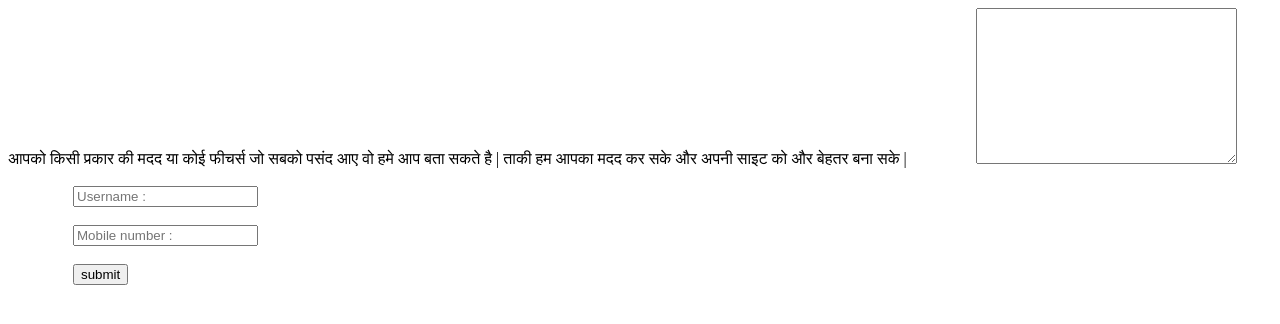
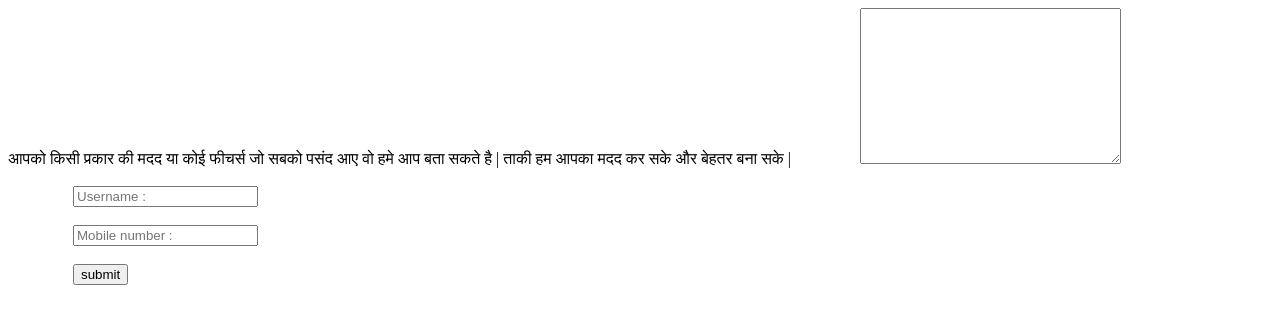
Before and after one commit to Tomrsh/T2-Gallery, a plain HTML site: page helpcent.html in a window 1280 px wide. Drawn offline with Linux system fonts and the light colour scheme.

Commit message:
Update helpcent.html

```diff
--- a/helpcent.html
+++ b/helpcent.html
@@ -28,7 +28,7 @@
     </head>
     <body
       <h2 >
-      आपको किसी प्रकार की मदद या कोई फीचर्स जो सबको पसंद आए वो हमे आप बता सकते है | ताकी हम आपका मदद कर सके और  अपनी साइट को और बेहतर बना सके |
+      आपको किसी प्रकार की मदद या कोई फीचर्स जो सबको पसंद आए वो हमे आप बता सकते है | ताकी हम आपका मदद कर सके और बेहतर बना सके |
     </h2>
 
       <textarea value="" name="" itemtype="text" id="textbox" cols="30" rows="10"></textarea><br><br>
```
